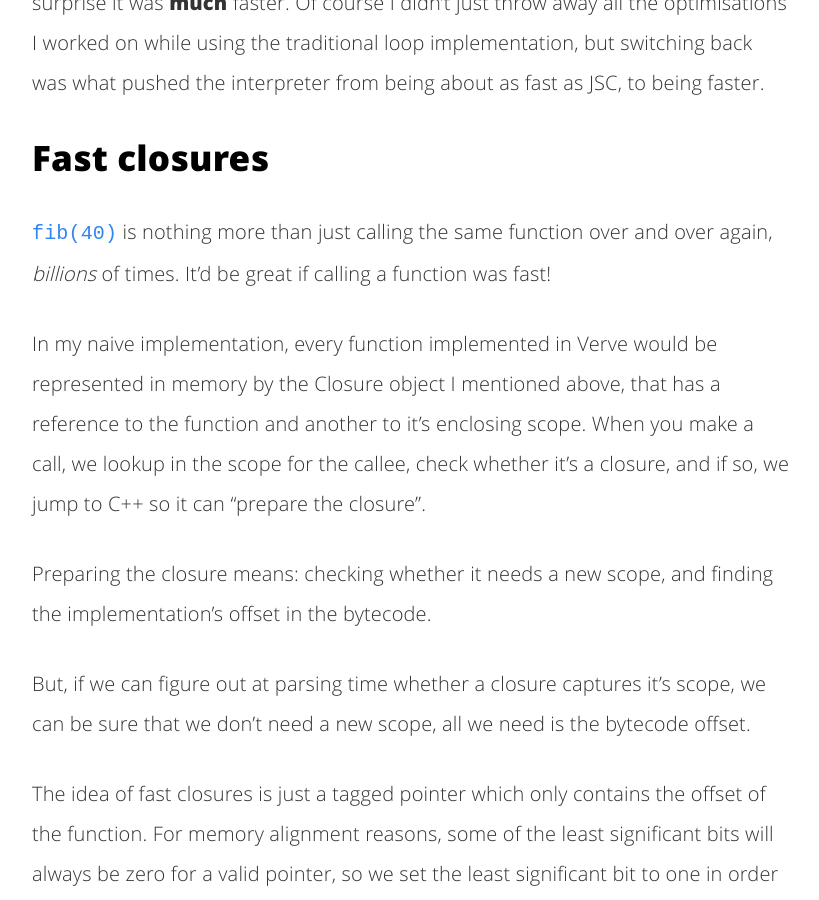
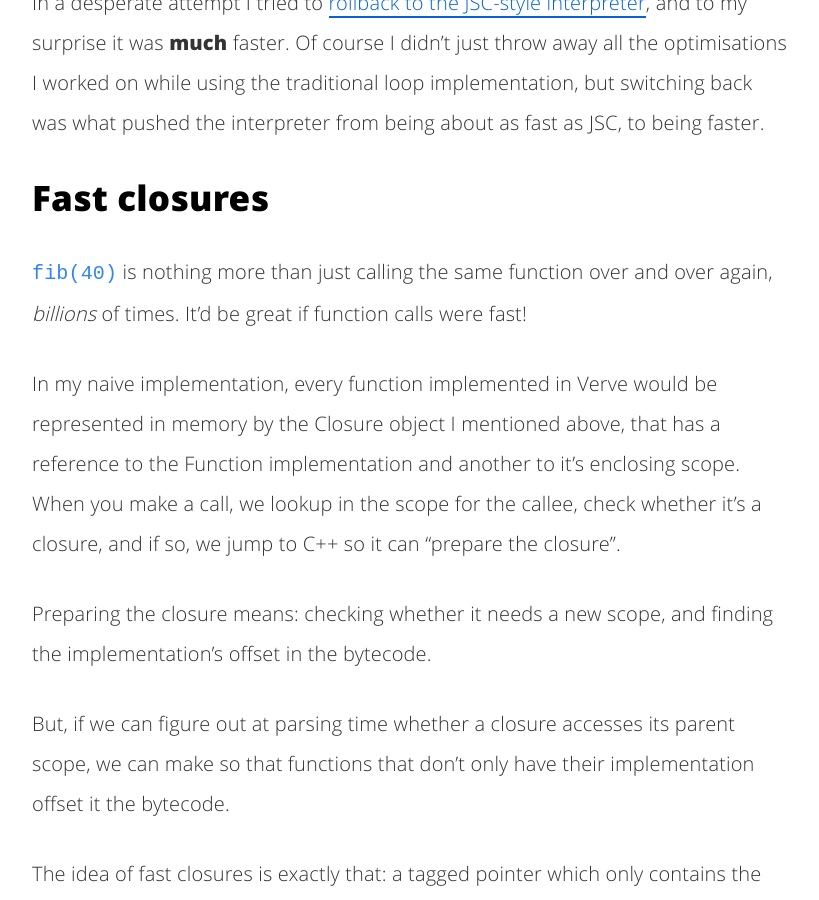
Before and after one commit to KyleAMathews/blog-2, a Jekyll site: the page built from _posts/2016-09-29-optimisations-in-verve.md, in a window 1280 px wide and 900 px high, scrolled down 9043 px. Shown: the whole window, without its empty margins (228-1047 px from the left). Built offline with Jekyll 4.4.1, drawn with Linux system fonts in a browser that asks for light colours; comment, search, counter and statistics services are not loaded; some of the changed text lies outside the part shown.

Commit message:
Fix typeos on `Optimisations in Verve`

```diff
--- a/_posts/2016-09-29-optimisations-in-verve.md
+++ b/_posts/2016-09-29-optimisations-in-verve.md
@@ -2,7 +2,7 @@
 layout: post
 title: "Optimisations in Verve"
 date: 2016-09-30 10:47:06
-description: Premature optimisations for fun!
+description: 'Premature optimisations for fun!'
 image: '/assets/img/verve-logo.png'
 tags:
 - verve
@@ -32,12 +32,11 @@
 
 It started out the simplest way I could think of: a big switch on the opcode (a simple `int` in this case). [original interpreter][initial-interpreter]
 
-I was pretty happy with the result, everything kinda worked and I had only spent a few days. But I needed some new milestone to keep the motivation going.
+I was pretty happy with the result, given that everything kinda worked and I had only spent a few days. But I needed some new milestone to keep the motivation going.
 
 ## fib(40)
 
 And that would be my next milestone: beat JSC on `fib(40)`. I know, it's meaningless, and please, **I'm not saying my dummy VM is faster than ANY real VM**, but still, seemed like a fun goal.
-
 {% highlight rust %}
 // the Fibonacci implementation
 fn fib(n: int) -> int {
@@ -97,7 +96,7 @@
 plusA(5) // 15
 {% endhighlight %}
 
-Here the function `plusA` can access `a`, even though it's declared in it's parent scope, rather than in it's body. And when the function is called, it still looks up the scope where it was defined, rather than where it was called from. This means that functions have to keep track of their enclosing scope.
+Here the function `plusA` can access `a`, even though it's declared in its parent scope, rather than in its body. And when the function is called, it still looks up the scope where it was defined, rather than where it was called from. This means that functions have to keep track of their enclosing scope.
 
 My initial implementation was, again, the simplest I could think about: A `Closure` was an object that would hold a pointer to a `Scope`, and the `Scope` was a linked list so you could look for a variable up through the scope chain.
 
@@ -111,9 +110,9 @@
 
 class Scope {
   parentScope: Scope,
-  _values: Map<String, Value>,
+  values: Map<String, Value>,
 
-  get(key) { _values.get(key) || parentScope.get(key) }
+  get(key) { values.get(key) || parentScope.get(key) }
 }
 {% endhighlight %}
 
@@ -133,7 +132,7 @@
 
 In order to speed up the lookups, I worked on a few optimisations:
 
-* `std::shared_ptr` wasn't fast enough. It was just way more robust than what I needed... Since it was only used in a few places, Replacing it with a simple `refCount` field and doing manual reference counting worked just as well and was much faster. [commit][drop-shared-ptr]
+* `std::shared_ptr` wasn't fast enough. It was just way more robust than what I needed... Since it was only used in a few places, replacing it with a simple `refCount` field and doing manual reference counting worked just as well and was much faster. [commit][drop-shared-ptr]
 * `std::unordered_map` wasn't fast enough. Same thing. Most of the scopes hold very few values for my small programs, replacing the std implementation with a simple hash map built with a single small array and quick hashing by just using the least significant bits of the pointer was way faster. *(part of the commit above)*
 * Going to C++ for every lookup was too slow: Once I had optimised the interpreter (read below) going to C++ meant saving the registers state and aligning the stack. Moving the whole lookup into `asm` was faster. [commit][asm-lookup]
 * Caching the lookups: Adding a side table as a linear cache of the lookups, combined with the `asm` implementation of the lookup, made it so that cache hits only take *2 instructions*! [commit][side-table-cache]
@@ -149,21 +148,21 @@
 * Fine-grained control over the stack layout: no need for keeping a virtual stack in C++!
 * Control over registers: Writing platform specific assembly means that I can use every single callee-saved register to keep around the data I constantly need to access.
 
-I considered a two options when I was writing the interpreter:
+I considered two options when I was writing the interpreter:
 
 1. JSC's model: At the end of every opcode implementation, we check what is the next opcode and jump to its implementation.
 2. "Traditional model": Still have a central loop, but optimise it by hand in assembly.
 
-I started with JSC's model, since it was what inspired me to write the VM in the first place, but there were a few downsides raised by other I talked to:
+I started with JSC's model, since it was what inspired me to write the VM in the first place, but there were a few downsides raised by others I talked to:
 
-* It makes the bytecode big - you need the opcodes to be the address of their actual implementation, which means that you need word-sized instructions
-* It messes up branch prediction: at the of every opcode you jump to random address taken from a random location in the heap.
+* It makes the bytecode big - you need the opcodes to be the address of their actual implementation, which means that you need word-size instructions
+* It messes up branch prediction: at the end of every opcode you jump to a random address taken from a random location in the heap.
 
 Upon hearing that, I thought I'd try switching to the traditional model and see whether it was actually faster.
 
 The loop would start by using the next opcode's value to calculate the offset into a list of jumps that would follow. But that was not really efficient, since it'd take the pointer arithmetic + two jumps to get to the desired opcode. [source code][initial-traditional-asm]
 
-My next step was disassembling a switch and looking at how the compiler implemented jump tables, and it was much better than my code: Instead of a list of jumps, you add the relative addresses after the loop, use the value of the opcode to read the right address, and add that to current instruction pointer to get the absolute address of the function. [source code][traditional-jump-table]
+My next step was disassembling a switch and looking at how the compiler implemented jump tables, and it was much better than my code: Instead of a list of jumps, you put the relative addresses of the opcodes after the loop, use the value of the opcode to read the right address, and add that to current instruction pointer to get the absolute address of the function. [source code][traditional-jump-table]
 
 I kept on battling, with some smaller optimisations (even though quite effective sometimes), such as [reordering methods based on "hotness"][hot-cold-order] and [refactoring to remove some expensive instructions][pushf-popf], but it still wasn't fast enough...
 
@@ -171,20 +170,20 @@
 
 ## Fast closures
 
-`fib(40)` is nothing more than just calling the same function over and over again, *billions* of times. It'd be great if calling a function was fast!
+`fib(40)` is nothing more than just calling the same function over and over again, *billions* of times. It'd be great if function calls were fast!
 
-In my naive implementation, every function implemented in Verve would be represented in memory by the Closure object I mentioned above, that has a reference to the function and another to it's enclosing scope. When you make a call, we lookup in the scope for the callee, check whether it's a closure, and if so, we jump to C++ so it can "prepare the closure".
+In my naive implementation, every function implemented in Verve would be represented in memory by the Closure object I mentioned above, that has a reference to the Function implementation and another to it's enclosing scope. When you make a call, we lookup in the scope for the callee, check whether it's a closure, and if so, we jump to C++ so it can "prepare the closure".
 
 Preparing the closure means: checking whether it needs a new scope, and finding the implementation's offset in the bytecode.
 
-But, if we can figure out at parsing time whether a closure captures it's scope, we can be sure that we don't need a new scope, all we need is the bytecode offset.
+But, if we can figure out at parsing time whether a closure accesses its parent scope, we can make so that functions that don't only have their implementation offset it the bytecode.
 
-The idea of fast closures is just a tagged pointer which only contains the offset of the function. For memory alignment reasons, some of the least significant bits will always be zero for a valid pointer, so we set the least significant bit to one in order to indicate that it's not an actual pointer, and right next to it we add the functions offset in the bytecode, shifted to left by 1.
+The idea of fast closures is exactly that: a tagged pointer which only contains the offset of the function. For memory alignment reasons, some of the least significant bits of a valid pointer will always be zero, so we set the least significant bit to one in order to indicate that it's not an actual pointer, and right next to it we add the functions offset in the bytecode, shifted to left by one.
 
 *Real closure:* 0x00FFF13320<br/>
 *Fast closure:* 0x0000000321 *// the address is 0x0190 (0x0321 >> 1)*
 
-<small>As I wrote the previous paragraph I realised there's a bug: fast closures should also not contain nested closures, otherwise the parent scope will be polluted. The type checker should catch it nonetheless, but you can bypass it, but, well...</small>
+<small>*note: As I wrote the previous paragraph I realised there's a bug: fast closures should also not contain nested closures, otherwise the parent scope will be polluted. The type checker should catch it nonetheless, you could bypass it, but, well...*</small>
 
 ## Benchmarking
 
```
Also changed, not shown: other parts of _posts/2016-09-29-optimisations-in-verve.md (+2 -2 lines).
